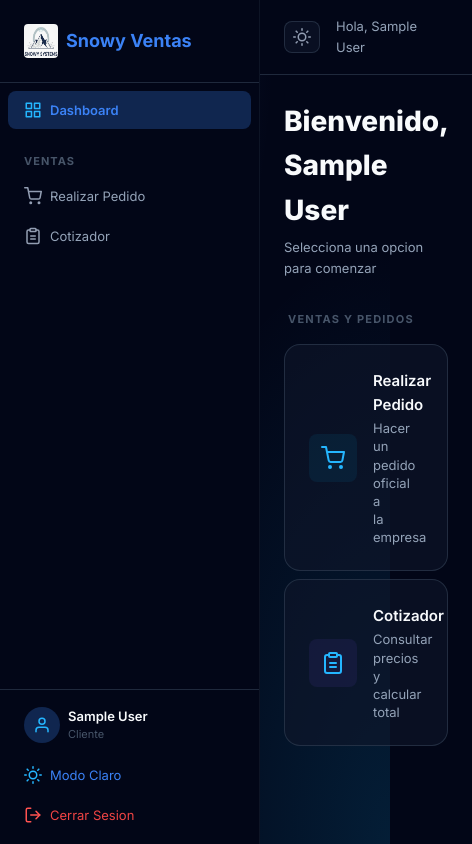
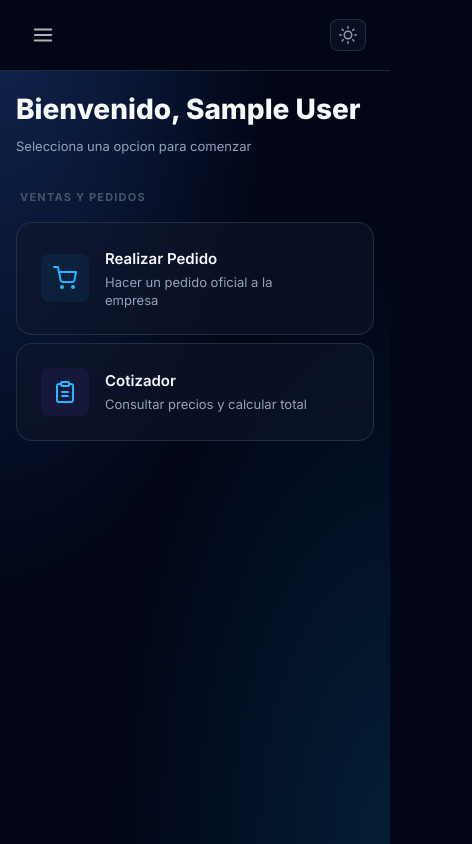
Before and after one commit to LuisFuturo01/snowy_ventas, a React (Vite) app in the folder client/: page /dashboard in a window 390 px wide. Shown: the whole page, 472 px wide, since content can reach past the window. Built offline with nearby package versions, Linux system fonts and the light colour scheme; no server answers; sample sign-in values are in the browser's storage.

Commit message:
resposive added

```diff
--- a/client/src/components/Layout.css
+++ b/client/src/components/Layout.css
@@ -27,7 +27,7 @@
   z-index: 100;
   transition: transform var(--transition-fast);
 
-  @media (max-width: var(--tablet)) {
+  @media (max-width: 768px) {
     transform: translateX(-100%);
     &.open { transform: translateX(0); }
   }
@@ -35,7 +35,7 @@
 
 .sidebar-overlay {
   display: none;
-  @media (max-width: var(--tablet)) {
+  @media (max-width: 768px) {
     display: block;
     position: fixed;
     inset: 0;
@@ -73,7 +73,7 @@
   cursor: pointer;
   padding: 4px;
   border-radius: var(--radius-sm);
-  @media (max-width: var(--tablet)) { display: flex; }
+  @media (max-width: 768px) { display: flex; }
 
   img { filter: invert(70%); }
   &:hover img { filter: invert(90%); }
@@ -202,7 +202,7 @@
   display: flex;
   flex-direction: column;
 
-  @media (max-width: var(--tablet)) {
+  @media (max-width: 768px) {
     margin-left: 0;
   }
 }
@@ -231,7 +231,7 @@
   img { filter: invert(70%); }
   &:hover { background: var(--bg-card); }
 
-  @media (max-width: var(--tablet)) { display: flex; }
+  @media (max-width: 768px) { display: flex; }
 }
 
 .topbar-right {
@@ -239,9 +239,15 @@
   display: flex;
   align-items: center;
   gap: var(--space-md);
-}.topbar-greeting {
+}
+
+.topbar-greeting {
   color: var(--text-secondary);
   font-size: var(--font-size-sm);
+
+  @media (max-width: 480px) {
+    display: none;
+  }
 }
 
 /* --- Page Content ---*/
@@ -249,7 +255,7 @@
   flex: 1;
   padding: var(--space-lg);
 
-  @media (max-width: var(--mobile)) {
+  @media (max-width: 480px) {
     padding: var(--space-md);
   }
 }
--- a/client/src/pages/Accounting.css
+++ b/client/src/pages/Accounting.css
@@ -11,7 +11,7 @@
   gap: var(--space-md);
   margin-bottom: var(--space-xl);
 
-  @media (min-width: var(--tablet)) {
+  @media (min-width: 769px) {
     grid-template-columns: repeat(3, 1fr);
   }
 }
@@ -76,7 +76,7 @@
   grid-template-columns: 1fr;
   gap: var(--space-lg);
 
-  @media (min-width: var(--tablet)) {
+  @media (min-width: 769px) {
     grid-template-columns: 1fr 1fr;
   }
 }
--- a/client/src/pages/AuditReport.css
+++ b/client/src/pages/AuditReport.css
@@ -10,7 +10,7 @@
   grid-template-columns: 1fr;
   gap: var(--space-lg);
 
-  @media (min-width: var(--desktop)) {
+  @media (min-width: 1024px) {
     grid-template-columns: 1fr 1fr;
   }
 }
--- a/client/src/pages/Dashboard.css
+++ b/client/src/pages/Dashboard.css
@@ -40,7 +40,7 @@
   grid-template-columns: 1fr;
   gap: var(--space-sm);
 
-  @media (min-width: var(--tablet)) {
+  @media (min-width: 769px) {
     grid-template-columns: repeat(2, 1fr);
     gap: var(--space-md);
   }
--- a/client/src/pages/OrderForm.css
+++ b/client/src/pages/OrderForm.css
@@ -127,6 +127,24 @@
       font-weight: 700;
       color: var(--text-primary);
     }
+
+    @media (max-width: 480px) {
+      padding: var(--space-sm) var(--space-md);
+      .total { font-size: var(--font-size-lg); }
+      .btn { padding: 10px 14px; font-size: var(--font-size-sm); }
+    }
+  }
+
+  @media (max-width: 480px) {
+    .product-card {
+      flex-direction: column;
+      align-items: flex-start;
+      gap: var(--space-sm);
+
+      .controls {
+        align-self: flex-end;
+      }
+    }
   }
 }
 
--- a/client/src/pages/OrdersList.css
+++ b/client/src/pages/OrdersList.css
@@ -10,7 +10,7 @@
   grid-template-columns: 1fr;
   gap: var(--space-md);
 
-  @media (min-width: var(--tablet)) {
+  @media (min-width: 769px) {
     grid-template-columns: repeat(2, 1fr);
   }
 }
--- a/client/src/styles/global.css
+++ b/client/src/styles/global.css
@@ -162,6 +162,11 @@ a {
     .icon {
       opacity: 0.8;
     }
+  }
+
+  @media (max-width: 480px) {
+    margin-bottom: var(--space-md);
+    h2 { font-size: var(--font-size-xl); }
   }
 }
 
@@ -340,6 +345,13 @@ label {
       white-space: nowrap;
     }
 
+    @media (max-width: 480px) {
+      th, td {
+        padding: 10px 12px;
+        font-size: var(--font-size-xs);
+      }
+    }
+
     th {
       background: var(--bg-secondary);
       color: var(--text-secondary);
@@ -431,7 +443,7 @@ label {
   display: grid;
   grid-template-columns: 1fr;
   gap: var(--space-md);
-  @media (min-width: var(--tablet)) {
+  @media (min-width: 769px) {
     grid-template-columns: 1fr 1fr;
   }
 }
```
